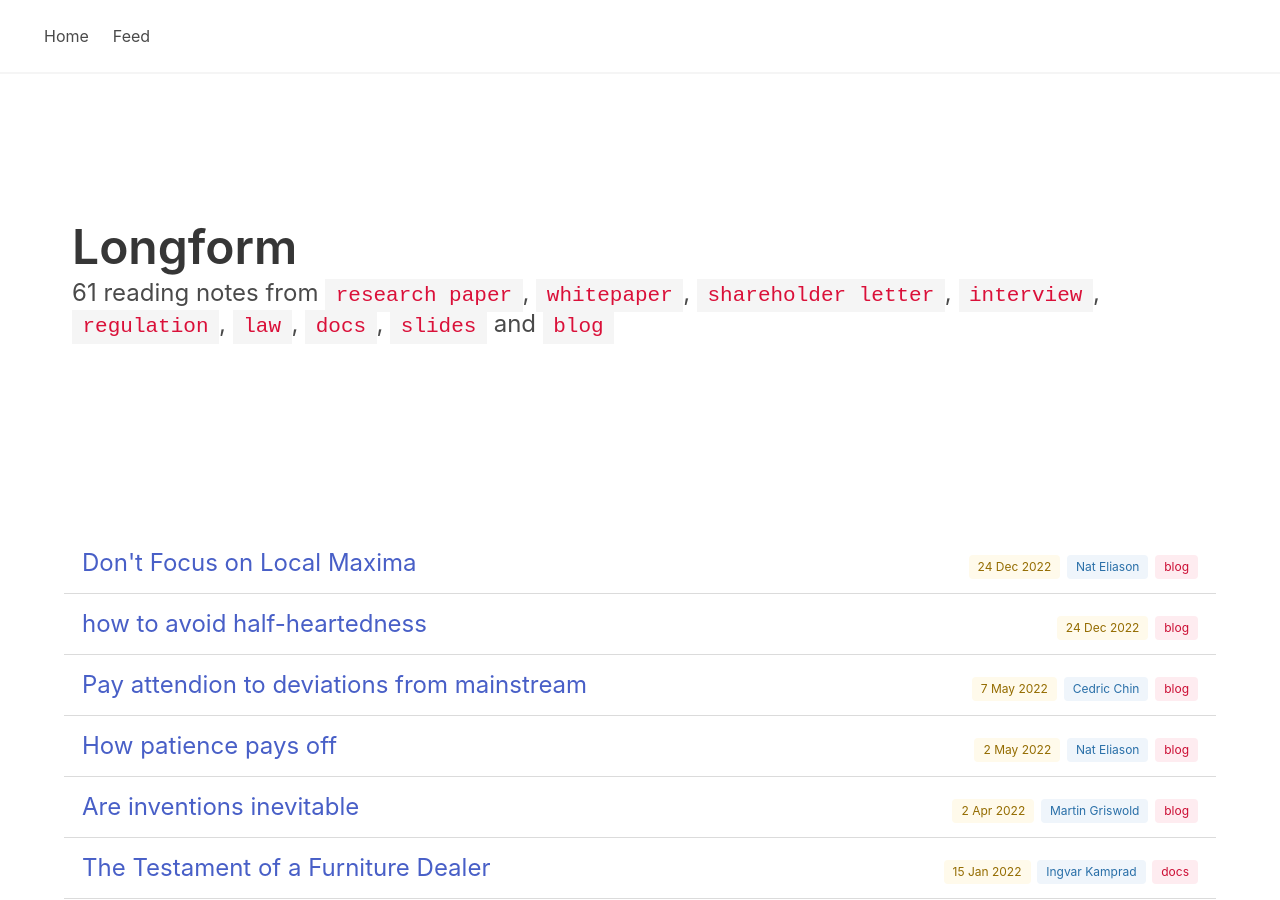
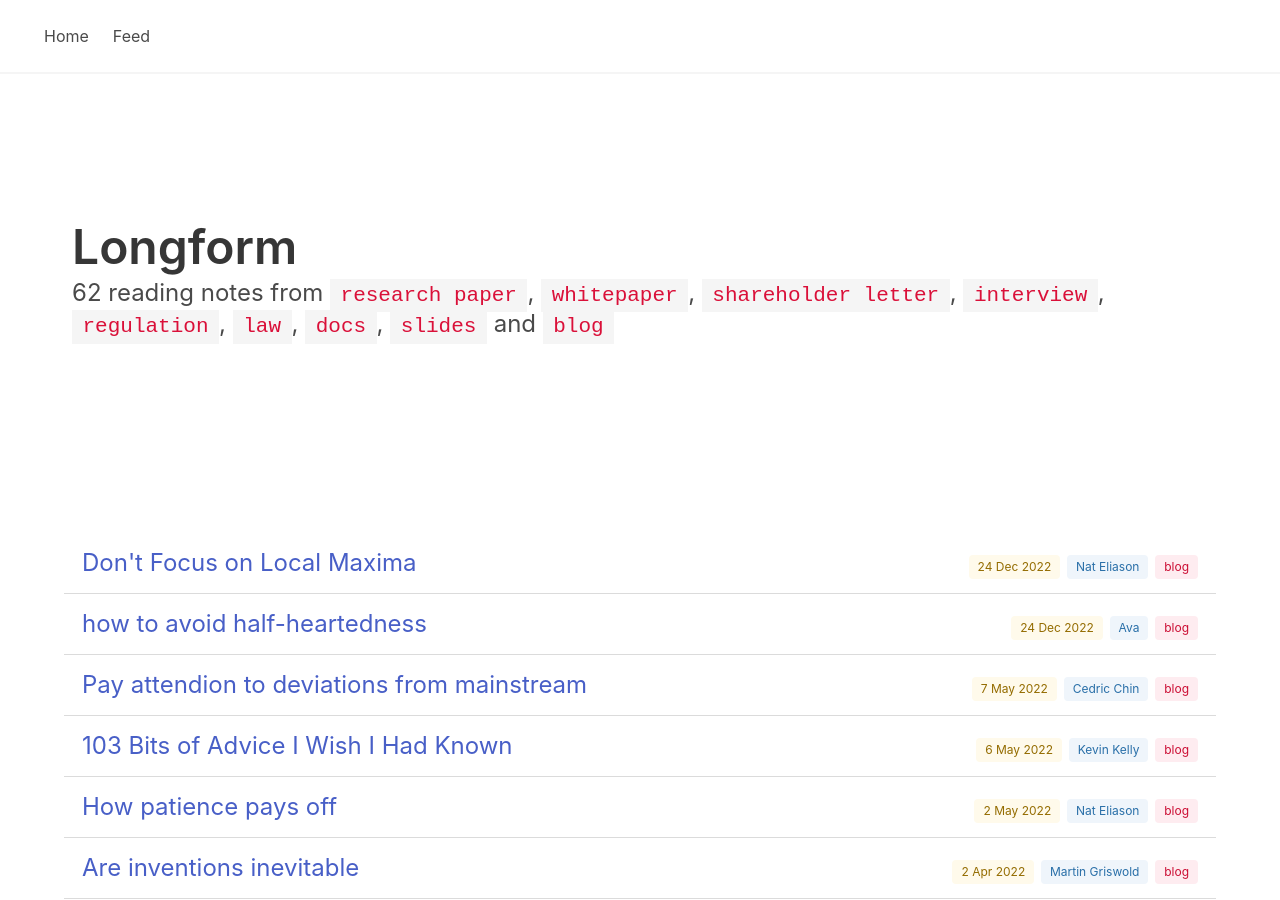
Before and after one commit to sayanee/longform, a Jekyll site: the page built from index.html, in a window 1280 px wide and 900 px high. Built offline with Jekyll 4.4.1, drawn with Linux system fonts in a browser that asks for light colours; some of the changed lines change nothing that is shown.

Commit message:
feat: add new longform on 103 advice from Kevin Kelly

```diff
--- /dev/null
+++ b/_posts/2022-05-6-103-bits-of-advise.md
@@ -0,0 +1,111 @@
+---
+layout: post
+title:  "103 Bits of Advice I Wish I Had Known"
+author: Kevin Kelly
+source: https://kk.org/thetechnium/103-bits-of-advice-i-wish-i-had-known/
+category: blog
+---
+
+Schedule breaks!
+
+> Efficiency is highly overrated; Goofing off is highly underrated. **Regularly scheduled sabbaths, sabbaticals, vacations, breaks, aimless walks and time off** are essential for top performance of any kind. The best work ethic requires a good rest ethic.
+
+Lead with creating more leaders
+
+> When you lead, your real job is to create more leaders, not more followers.
+
+The teacher will appear when the studen is ready
+
+> **Life lessons will be presented to you in the order they are needed.** Everything you need to master the lesson is within you. Once you have truly learned a lesson, you will be presented with the next one. If you are alive, that means you still have lessons to learn.
+
+Student vs Teacher
+
+> It is the duty of a student to get everything out of a teacher, and the duty of a teacher to get everything out of a student.
+
+Fun is more important than winning
+
+> If winning becomes too important in a game, change the rules to make it more fun. Changing rules can become the new game.
+
+When productivity is a distraction
+
+> Productivity is often a distraction. Don’t aim for better ways to get through your tasks as quickly as possible, rather aim for better tasks that you never want to stop doing.
+
+Daily more than occasionally
+
+> The consistency of your endeavors (exercise, companionship, work) is more important than the quantity. Nothing beats small things done every day, which is way more important than what you do occasionally.
+
+Don't deprive the humanity of your unique output
+
+> Making art is not selfish; it’s for the rest of us. If you don’t do your thing, you are cheating us.
+
+Align incentives
+
+> You’ll get 10x better results by elevating good behavior rather than punishing bad behavior, especially in children and animals.
+
+Make it easy for them to NOT reply if it is negative
+
+> When checking references for a job applicant, employers may be reluctant or prohibited from saying anything negative, so leave or send a message that says, **“Get back to me if you highly recommend this applicant as super great.” If they don’t reply take that as a negative.**
+
+Big goals
+
+> The advantage of a **ridiculously ambitious goal** is that it sets the bar very high so even in failure it may be a success measured by the ordinary.
+
+What do you find annoying in others?
+
+> A great way to understand yourself is to seriously reflect on everything you find irritating in others.
+
+Hotel room hack
+
+> Keep all your things visible in a hotel room, not in drawers, and all gathered into one spot. That way **you’ll never leave anything behind.**
+
+Imposter vs just creating
+
+> When you have some success, the feeling of being an imposter can be real. Who am I fooling? **But when you create things that only you — with your unique talents and experience** — can do, then you are absolutely not an imposter. You are the ordained. It is your duty to work on things that only you can do.
+
+Plan for the most challenging days
+
+> What you do on your bad days matters more than what you do on your good days.
+
+Smart people
+
+> You cannot get smart people to work extremely hard just for money.
+
+Setting a salary for someone
+
+> When you don’t know how much to pay someone for a particular task, ask them “what would be fair” and their answer usually is.
+
+Longterm view
+
+> We tend to overestimate what we can do in a day, and underestimate what we can achieve in a decade. Miraculous things can be accomplished if you give it ten years. A long game will compound small gains to overcome even big mistakes.
+
+You will always be unqualified
+
+> Your best job will be one that you were unqualified for because it stretches you. In fact only apply to jobs you are unqualified for.
+
+Actual prices 2x
+
+> What you actually pay for something is at least twice the listed price because of the energy, time, money needed to set it up, learn, maintain, repair, and dispose of at the end. Not all prices appear on labels. Actual costs are 2x listed prices.
+
+Productivity question
+
+> The only productive way to answer “what should I do now?” is to first tackle the question of “who should I become?”
+
+Learn to communicate well
+
+> It’s possible that a not-so smart person, who can communicate well, can do much better than a super smart person who can’t communicate well. That is good news because it is much easier to improve your communication skills than your intelligence.
+
+Parenting advice!
+
+> For the best results with your children, **spend only half the money you think you should, but double the time with them.**
+
+The explore-exploit ratio 1:2
+
+> The optimal balance for exploring new things vs exploiting them once found is: 1/3. Spend 1/3 of your time on exploring and 2/3 time on deepening. It is harder to devote time to exploring as you age because it seems unproductive, but aim for 1/3.
+
+What makes you angry?
+
+> You are as big as the things that make you angry.
+
+You fall to the level of your habits, not inspiration
+
+> Habit is far more dependable than inspiration. Make progress by making habits. Dont focus on getting into shape. Focus on becoming the kind of person who never misses a workout.
--- a/_posts/2022-12-24-avoid-half-heartedness.md
+++ b/_posts/2022-12-24-avoid-half-heartedness.md
@@ -1,6 +1,7 @@
 ---
 layout: post
 title:  "how to avoid half-heartedness"
+author: Ava
 source: https://ava.substack.com/p/how-to-avoid-half-heartedness
 category: blog
 ---
```
